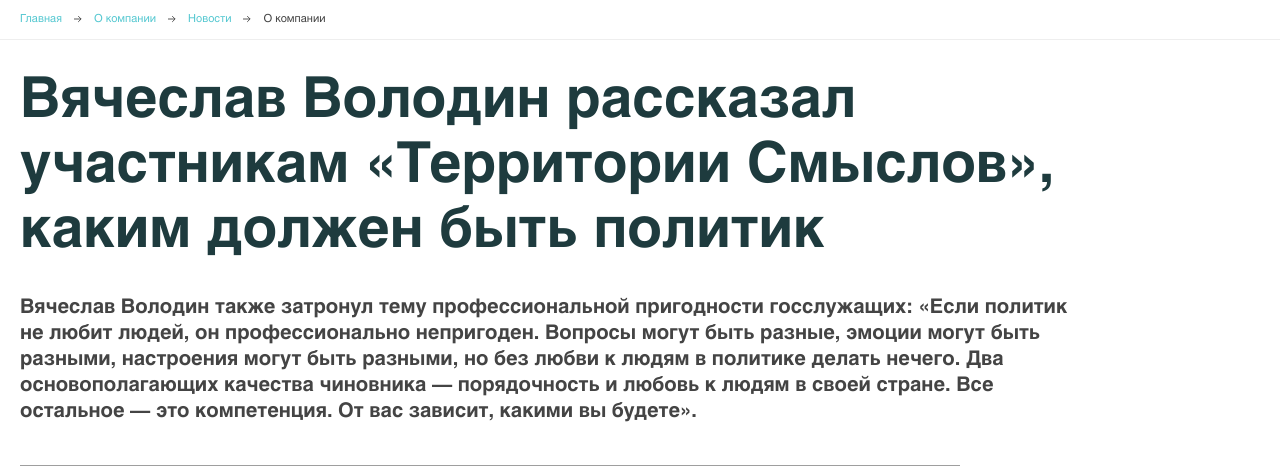
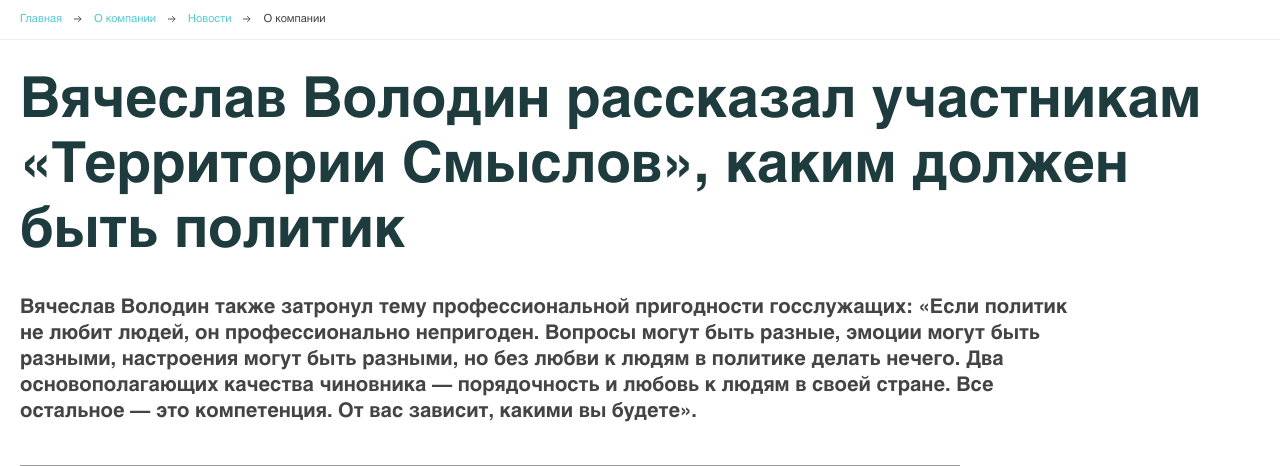
Before and after one commit to Sergiololpro/demidov, a PHP site: page /news_article.php in a window 1280 px wide. Shown: the part 166-632 px from the top of the page. Run offline with PHP 8.4, Linux system fonts and the light colour scheme; grey boxes are pictures that could not be loaded.

Commit message:
News fix

```diff
--- a/news_article.php
+++ b/news_article.php
@@ -13,8 +13,8 @@
         </div>
     </div>
     <div class="wrapper">
-        <section class="article">
-            <h1 class="title title-text">Вячеслав Володин рассказал участникам «Территории Смыслов», каким должен быть политик</h1>
+        <h1 class="title title-text">Вячеслав Володин рассказал участникам «Территории Смыслов», каким должен быть политик</h1>
+        <div class="article">
             <div class="seo_text">
                 <div class="article__bold">Вячеслав Володин также затронул тему профессиональной пригодности госслужащих: «Если политик не любит людей, он профессионально непригоден. Вопросы могут быть разные, эмоции могут быть разными, настроения могут быть разными, но без любви к людям в политике делать нечего. Два основополагающих качества чиновника — порядочность и любовь к людям в своей стране. Все остальное — это компетенция. От вас зависит, какими вы будете».</div>
                 <img class="cooperation__img" src="img/article.jpg" alt="">
@@ -31,7 +31,7 @@
                 </div>
                 <div class="article__small">Вячеслав Володин также затронул тему профессиональной пригодности госслужащих: «Если политик не любит людей, он профессионально непригоден. Вопросы могут быть разные, эмоции могут быть разными, настроения могут быть разными, но без любви к людям в политике делать нечего. Два основополагающих качества чиновника — порядочность и любовь к людям в своей стране. Все остальное — это компетенция. От вас зависит, какими вы будете». Вячеслав Володин также затронул тему профессиональной пригодности госслужащих: «Если политик не любит людей, он профессионально непригоден. Вопросы могут быть разные, эмоции могут быть разными, настроения могут быть разными, но без любви к людям в политике делать нечего. Два основополагающих качества чиновника — порядочность и любовь к людям в своей стране. Все остальное — это компетенция. От вас зависит, какими вы будете».</div>
             </div>
-        </section>
+        </div>
 
         <div class="article__bottom">
             <h2 class="article__title">Похожие новости</h2>
```
